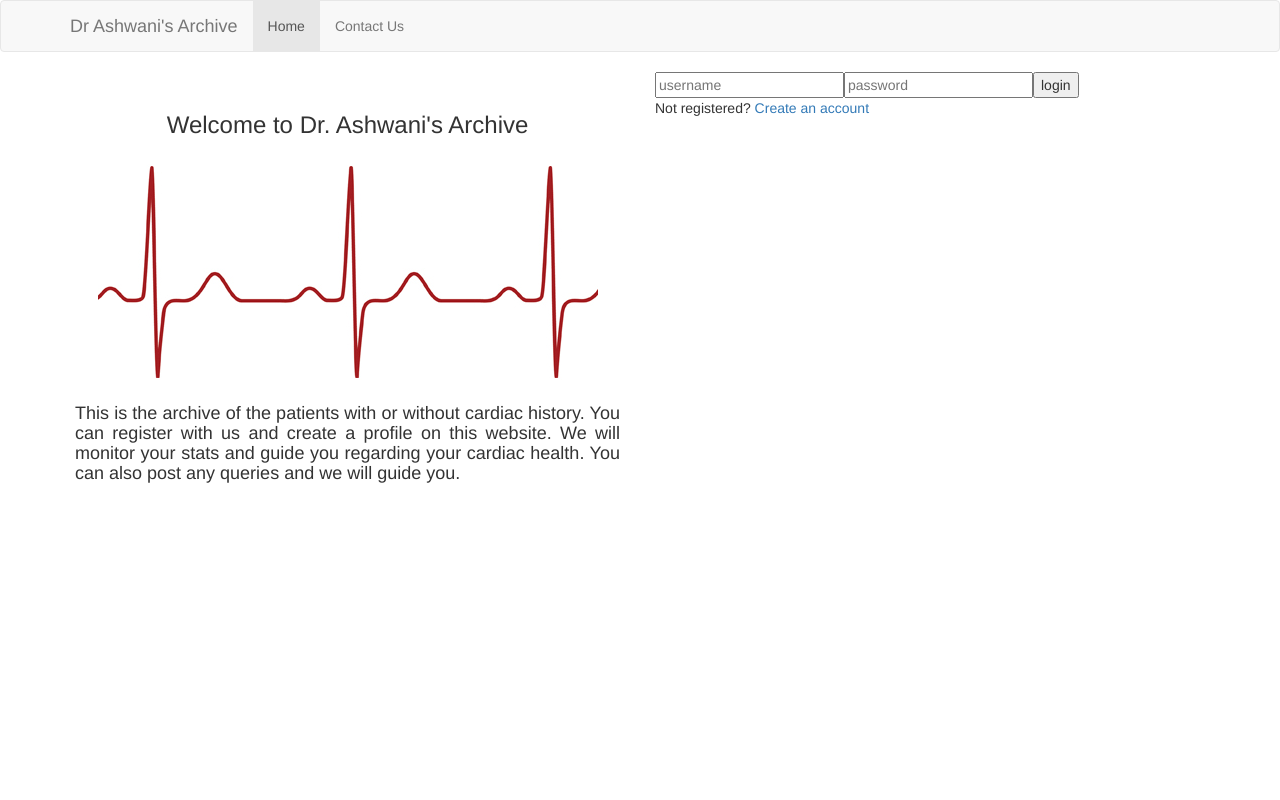
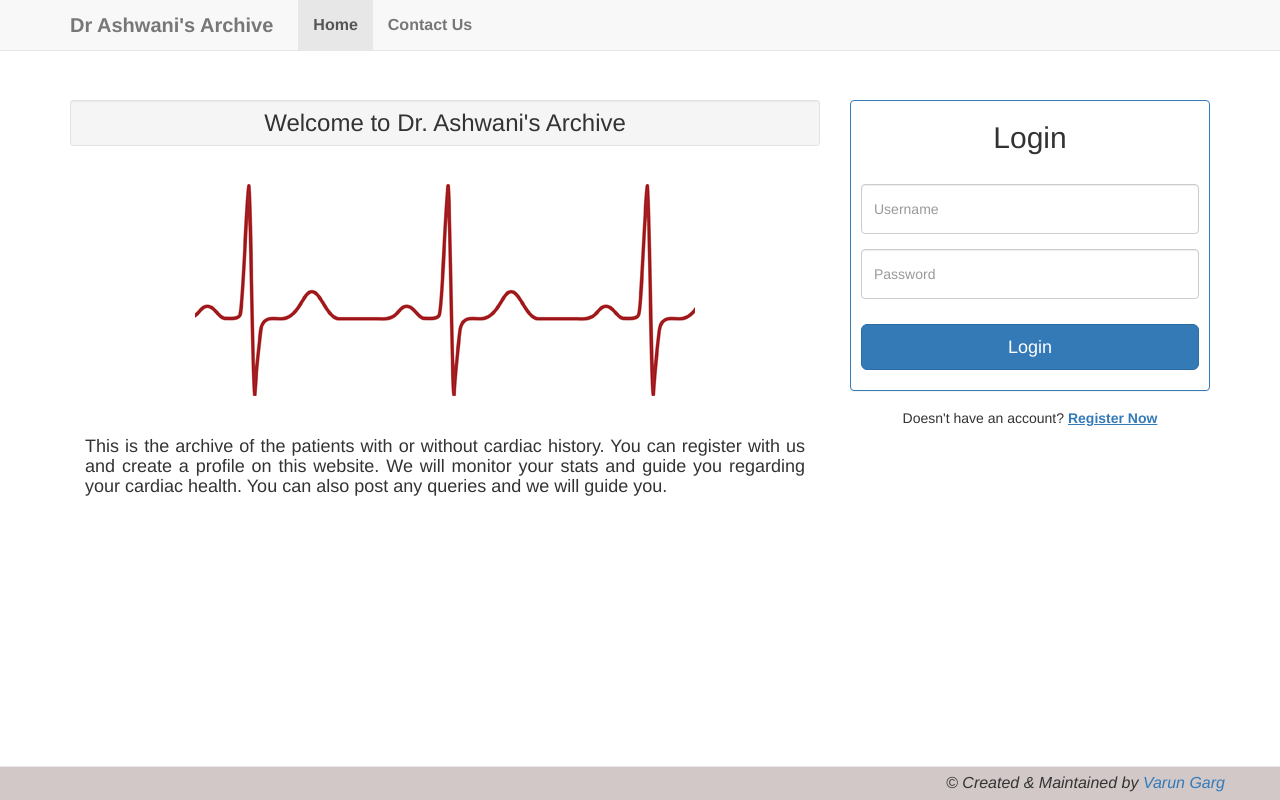
Before and after one commit to gargvarun455/cardiac-records, an Angular app: page /home/login in a window 1280 px wide. Built offline with nearby package versions, Linux system fonts and the light colour scheme.

Commit message:
Login & Register form designs

```diff
--- a/src/app/app.component.css
+++ b/src/app/app.component.css
@@ -0,0 +1,17 @@
+.header{
+    font-weight: bolder;
+    font-size: 16px;
+}
+
+.header-brand{
+    font-size: 20px;
+    margin-right: 10px;
+}
+
+.footer{
+    min-height: 20px;
+    padding: 5px;
+    font-size: 16px;
+    background: rgb(211, 200, 200);
+    font-style: italic;
+}
--- a/src/app/app.component.html
+++ b/src/app/app.component.html
@@ -1,4 +1,4 @@
-<nav class="navbar navbar-default">
+<nav class="navbar navbar-default navbar-fixed-top header">
     <div class="container">
         <div class="navbar-header">
             <button type="button" class="navbar-toggle collapsed" data-toggle="collapse" data-target="#header-links">
@@ -7,7 +7,7 @@
                 <span class="icon-bar"></span>
                 <span class="icon-bar"></span>
             </button>
-            <a class="navbar-brand" routerLink="/">Dr Ashwani's Archive</a>
+            <a class="navbar-brand header-brand" routerLink="/">Dr Ashwani's Archive</a>
         </div>
         <div class="collapse navbar-collapse" id="header-links">
             <ul class="nav navbar-nav">
@@ -24,3 +24,11 @@
 <div>
     <router-outlet></router-outlet>
 </div>
+<nav class="navbar navbar-default navbar-fixed-bottom footer">
+    <div class="container">
+        <div class="navbar-right font-weight-bold">
+            © Created & Maintained by
+            <a href="https://www.linkedin.com/in/varun-garg-59425467/" target="_blank">Varun Garg</a>
+        </div>
+    </div>
+</nav>
--- a/src/app/home/home.component.css
+++ b/src/app/home/home.component.css
@@ -1,7 +1,11 @@
-.welcome-block{
-    padding: 20px;
-}
-
 .welcome-text{
     font-size: 18px;
 }
+
+.home-css{
+    margin-top: 80px;;
+}
+
+.home-panel{
+    padding: 0px 10px 10px;
+}
--- a/src/app/home/home.component.html
+++ b/src/app/home/home.component.html
@@ -1,15 +1,15 @@
-<div class="container">
+<div class="container home-css">
   <div class="row">
-    <div class="col-xs-12 col-sm-6 welcome-block">
-      <h3 class="text-center font-weight-bold">Welcome to Dr. Ashwani's Archive</h3>
-      <div class="hidden-xs">
+    <div class="col-xs-12 col-sm-8 text-center">
+      <h3 class="font-weight-bold well well-sm">Welcome to Dr. Ashwani's Archive</h3>
+      <div class="img-responsive hidden-xs">
         <img src="../../assets/images/cardiac.jpg" class="img-responsive center-block" alt="Cardiac Image">
       </div>
-      <h5 class="text-justify text-center welcome-text">This is the archive of the patients with or without cardiac history. You can register with us and create a profile
+      <h5 class="text-justify panel-body hidden-xs welcome-text">This is the archive of the patients with or without cardiac history. You can register with us and create a profile
         on this website. We will monitor your stats and guide you regarding your cardiac health. You can also post any queries
         and we will guide you.</h5>
     </div>
-    <div class="col-xs-12 col-sm-6">
+    <div class="col-xs-12 col-sm-4">
       <router-outlet></router-outlet>
     </div>
   </div>
--- a/src/app/login/login.component.css
+++ b/src/app/login/login.component.css
@@ -0,0 +1,27 @@
+.login-form{
+    padding: 0px 10px 10px;
+    margin-top: 20px;
+}
+
+.login-title{
+    text-align: center;
+    margin-bottom: 30px;
+    font-size: 30px;
+}
+
+.form-group{
+    margin-bottom: 15px;
+}
+
+.button-login{
+    margin: 25px 0px 10px 0px;
+}
+
+.button-register{
+    margin: 25px 10px 10px 10px;
+    align: center;
+}
+
+input{
+    height: 50px
+}
--- a/src/app/login/login.component.html
+++ b/src/app/login/login.component.html
@@ -1,10 +1,15 @@
-<div class="login-page">
-    <div class="form">
-      <form class="login-form">
-        <input type="text" placeholder="username"/>
-        <input type="password" placeholder="password"/>
-        <button>login</button>
-        <p class="message">Not registered? <a href="#">Create an account</a></p>
-      </form>
-    </div>
+<form class="panel panel-primary login-form">
+  <h3 class="login-title">Login</h3>
+  <div class="form-group">
+    <!-- <label for="username">Username</label> -->
+    <input type="username" class="form-control" id="username" placeholder="Username">
   </div>
+  <div class="form-group">
+    <!-- <label for="pwd">Password</label> -->
+    <input type="password" class="form-control" id="pwd" placeholder="Password">
+  </div>
+  <button type="submit" class="btn btn-primary btn-lg btn-block button-login">Login</button>
+</form>
+<div class="text-center">
+    <h5>Doesn't have an account? <a routerLink="/home/register"><strong><ins>Register Now</ins></strong></a></h5>
+</div>
--- a/src/app/register/register.component.css
+++ b/src/app/register/register.component.css
@@ -0,0 +1,22 @@
+.register-form{
+    padding: 0px 10px 10px;
+    margin-top: 20px;
+}
+
+.register-title{
+    text-align: center;
+    margin-bottom: 30px;
+    font-size: 30px;
+}
+
+.form-group{
+    margin-bottom: 15px;
+}
+
+.button-register{
+    margin: 25px 0px 10px 0px;
+}
+
+input{
+    height: 50px
+}
--- a/src/app/register/register.component.html
+++ b/src/app/register/register.component.html
@@ -1,3 +1,25 @@
-<p>
-  register works!
-</p>
+<form class="panel panel-primary register-form">
+  <h3 class="font-weight-bold register-title">Register</h3>
+  <div class="form-group">
+    <!-- <label for="username">Username</label> -->
+    <input type="username" class="form-control" id="username" placeholder="Username">
+  </div>
+  <div class="form-group">
+    <!-- <label for="pwd">Password</label> -->
+    <input type="password" class="form-control" id="pwd" placeholder="Password">
+  </div>
+  <div class="form-group">
+    <!-- <label for="pwd">Password</label> -->
+    <input type="password" class="form-control" id="con-pwd" placeholder="Confirm Password">
+  </div>
+  <button type="submit" class="btn btn-primary btn-lg btn-block button-register">Register</button>
+</form>
+<div class="text-center">
+  <h5>Already have an account?
+    <strong>
+      <ins>
+        <a routerLink="/home/login">Log In</a>
+      </ins>
+    </strong>
+  </h5>
+</div>
```
Also changed, not shown: 3 other files (tests, documents, lock files or other folders).
